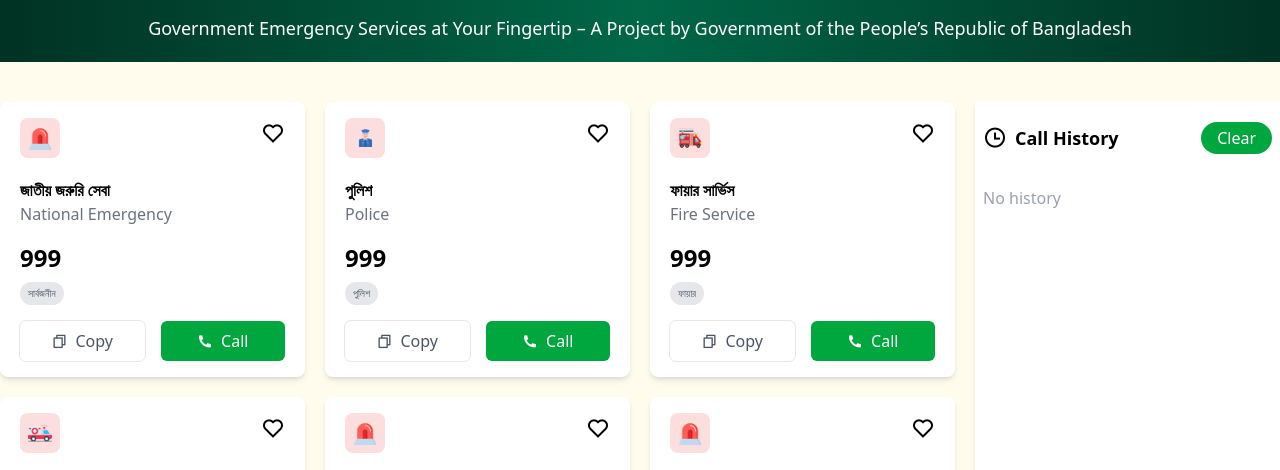
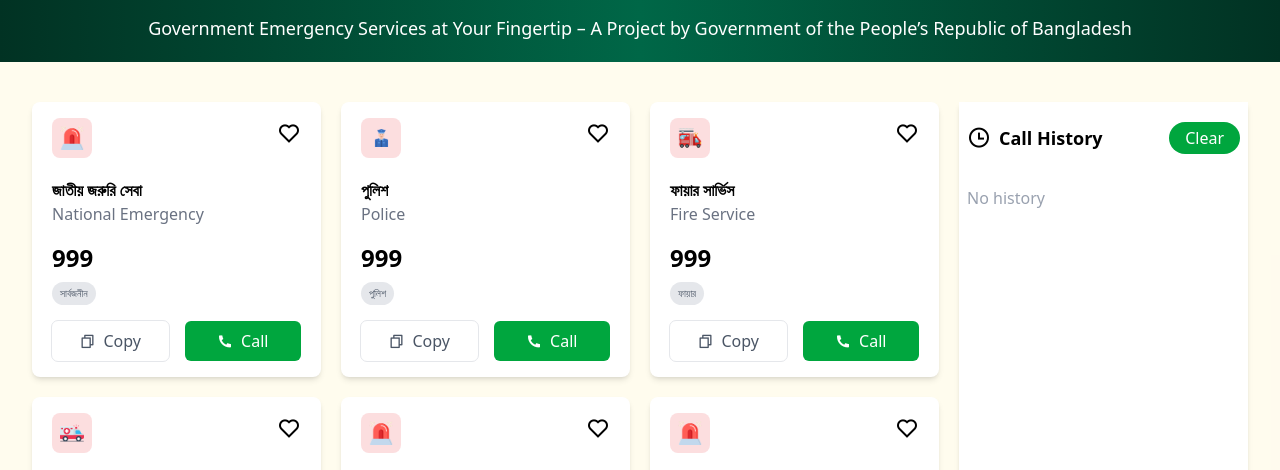
Before and after one commit to mobinkhanweb/Assignment-05, a plain HTML site: page index.html in a window 1280 px wide. Shown: the part 254-724 px from the top of the page. Drawn offline with nearby package versions, Linux system fonts and the light colour scheme.

Commit message:
added all section

```diff
--- a/index.html
+++ b/index.html
@@ -75,7 +75,7 @@
       </section>
       <!-- hero part finished -->
 
-            <section class="bg-amber-100/30 py-10">
+            <section class="bg-amber-100/30 py-10 p-8">
         <div class="container grid grid-cols-2 xl:grid-cols-12 gap-5 mx-auto">
           <div
             class="col-span-12 lg:col-span-9 grid sm:grid-cols-2 lg:grid-cols-3 gap-5 px-5 md:px-0"
```
Also changed, not shown: tailwind.config.js (added).
